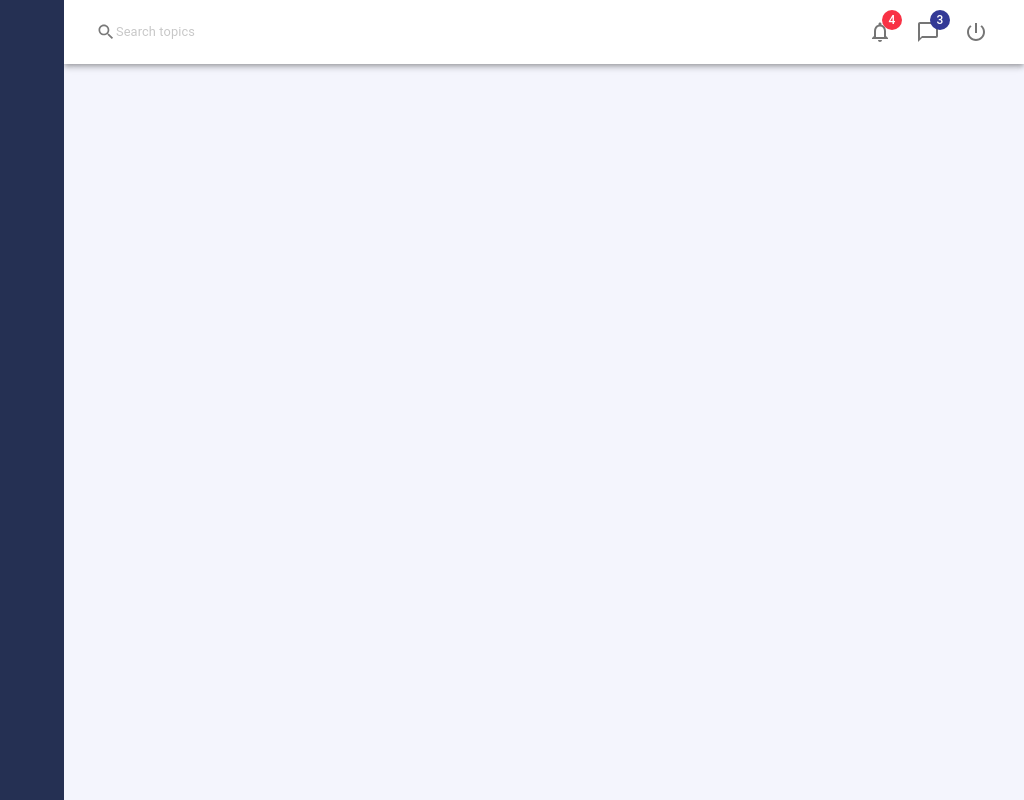
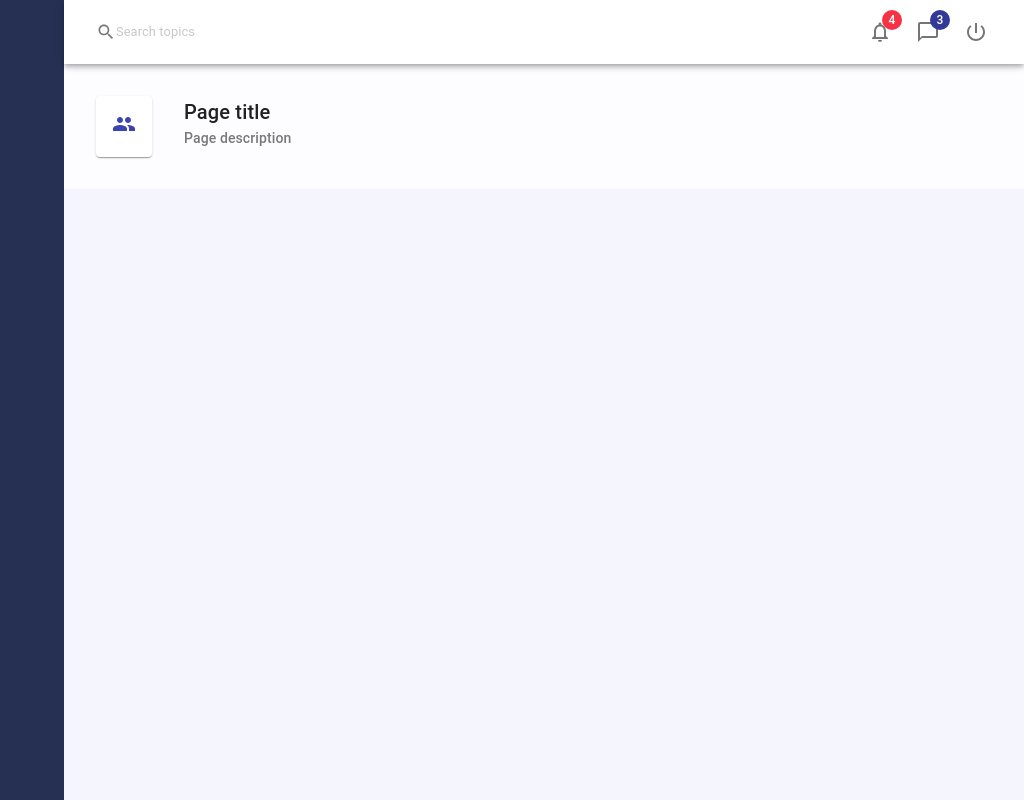
Before and after one commit to hungtran-git/reat-material-ui-v1, a React (Create React App) app: page / in a window 1280 px wide. Shown: the whole page, without its empty margins (256-1280 px from the left). Built offline with nearby package versions, Linux system fonts and the light colour scheme.

Commit message:
PageHeader-MuiFormCustomization

```diff
--- a/src/App/App.js
+++ b/src/App/App.js
@@ -2,6 +2,8 @@ import './App.css';
 import SideMenu from '../components/SideMenu';
 import Header from '../components/Header';
 import { createMuiTheme, CssBaseline, makeStyles, ThemeProvider } from '@material-ui/core';
+import PageHeader from '../components/PageHeader';
+import PeopleIcon from '@material-ui/icons/People';
 
 const theme = createMuiTheme({
   palette:{
@@ -15,6 +17,13 @@ const theme = createMuiTheme({
     },
     background:{
       default:'#f4f5fd'
+    }
+  },
+  overrides:{
+    MuiAppBar:{
+      root:{
+        transform: 'translateZ(0)'
+      }
     }
   }
 });
@@ -33,6 +42,11 @@ function App() {
     <SideMenu />
     <div className={classes.appMain}>
       <Header />
+      <PageHeader
+        title={'Page title'}
+        subTitle={'Page description'}
+        icon={<PeopleIcon />}
+      ></PageHeader>
     </div>
     <CssBaseline />
     </ThemeProvider>
--- a/src/components/Header.js
+++ b/src/components/Header.js
@@ -6,11 +6,11 @@ const useStyles = makeStyles(theme => {
     return (
         {
             root:{
-                backgroundColor: '#fff'
+                backgroundColor: '#fff',
             },
             searchInput:{
                 opacity: '0.6',
-                padding: '0px 8px',
+                padding: `0px ${theme.spacing(1)}px`,
                 fontSize: '0.8rem',
                 '&:hover':{
                     backgroundColor: '#f2f2f2',
--- /dev/null
+++ b/src/components/PageHeader.js
@@ -0,0 +1,43 @@
+import { Card, makeStyles, Paper, Typography } from '@material-ui/core'
+import React from 'react'
+
+const useStyles = makeStyles(theme=>({
+    root:{
+        backgroundColor:'#fdfdff'
+    },
+    pageHeader:{
+        padding: theme.spacing(4),
+        display:'flex',
+        marginBottom:theme.spacing(2)
+    },
+    pageIcon:{
+        display: 'inline-block',
+        padding: theme.spacing(2),
+        color:'#3c44b1'
+    },
+    pageTitle:{
+        paddingLeft: theme.spacing(4),
+        '& .MuiTypography-subtitle2': {
+            opacity: '0.6'
+        }
+    }
+}));
+
+export default function PageHeader(props) {
+    const {title, subTitle, icon} = props;
+    const classes = useStyles();
+
+    return (
+        <Paper elevation={0} square className={classes.root}>
+            <div className={classes.pageHeader}>
+                <Card className={classes.pageIcon}>
+                    {icon}
+                </Card>
+                <div className={classes.pageTitle}>
+                    <Typography variant={"h6"} component={"div"}>{title}</Typography>
+                    <Typography variant={"subtitle2"} component={"div"}>{subTitle}</Typography>
+                </div>
+            </div>
+        </Paper>
+    )
+}
```
Also changed, not shown: src/pages/Employees/EmployeeForm.js (added, +9 -0 lines), src/pages/Employees/Employees.js (added, +8 -0 lines).
